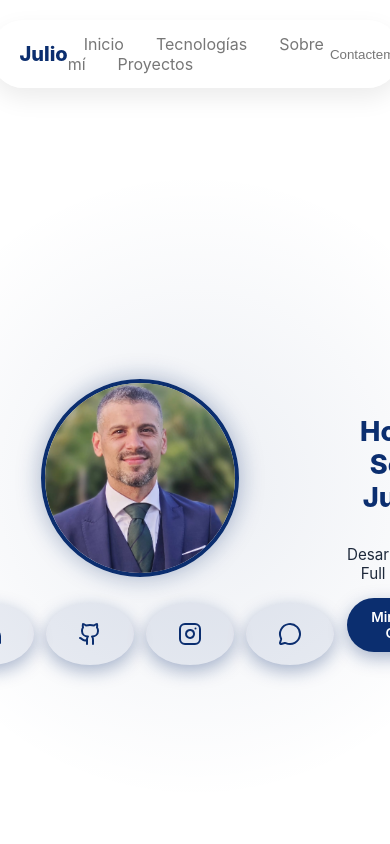
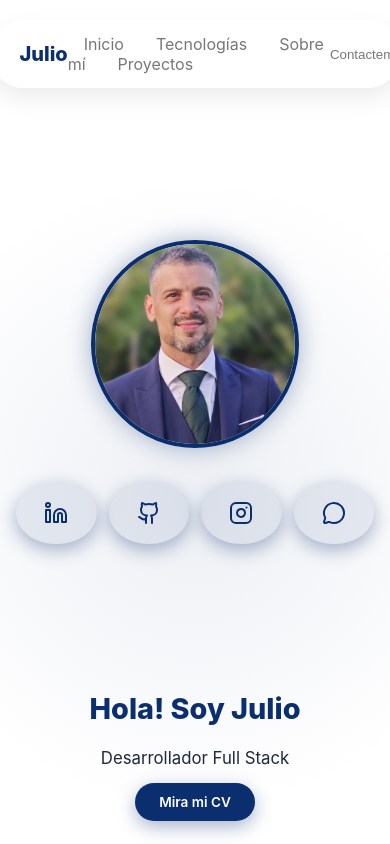
Before and after one commit to juliosm3/portfolio, a React (Vite) app: page / in a window 390 px wide. Shown: the top 844 px of the page. Built offline with nearby package versions, Linux system fonts and the light colour scheme.

Commit message:
fix hero mobile layout

```diff
--- a/src/index.css
+++ b/src/index.css
@@ -680,3 +680,76 @@ body.dark .about-card {
   }
 
 }
+
+/* ===== HERO MOBILE PERFECT LAYOUT ===== */
+@media (max-width: 768px) {
+  .hero {
+    min-height: 100vh !important;
+    padding: 7rem 1rem 2rem 1rem !important;
+    display: flex !important;
+    flex-direction: column !important;
+    align-items: center !important;
+    justify-content: space-evenly !important;
+    text-align: center !important;
+    gap: 0.5rem !important;
+  }
+
+  .hero-left,
+  .hero-right {
+    width: 100% !important;
+    max-width: 100% !important;
+  }
+
+  .hero-left {
+    order: 1;
+    display: flex !important;
+    align-items: center;
+    justify-content: center;
+  }
+
+  .hero-left img {
+    width: 200px !important;
+    height: 200px !important;
+    max-width: 70vw;
+    max-height: 70vw;
+    margin: 0 auto 0.5rem auto;
+  }
+
+  .hero-right {
+    order: 2;
+    display: flex;
+    flex-direction: column;
+    align-items: center;
+  }
+
+  .hero-right h1 {
+    font-size: 1.8rem !important;
+    margin: 0.3rem 0;
+  }
+
+  .hero-right p {
+    font-size: 1.05rem !important;
+    margin-bottom: 0.8rem;
+  }
+
+  .hero-right a {
+    margin-bottom: 1rem;
+  }
+
+  .hero-social {
+    order: 3;
+    width: 100%;
+    display: flex !important;
+    justify-content: center !important;
+    gap: 1rem;
+    margin-top: 0.5rem;
+  }
+
+  .hero-social a {
+    width: 48px;
+    height: 48px;
+    display: flex;
+    align-items: center;
+    justify-content: center;
+  }
+}
```
